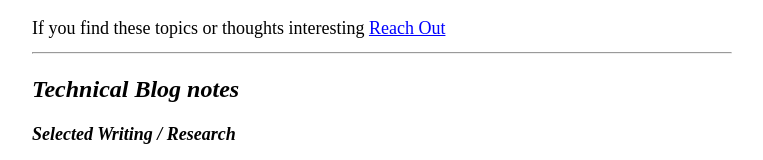
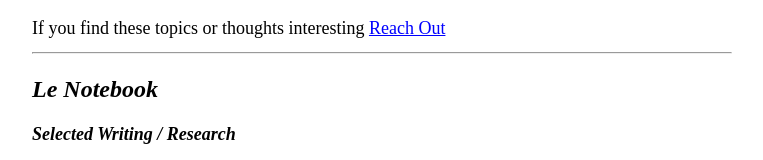
Before and after one commit to paiv1991/paiv1991.github.io, a plain HTML site: page index.html in a window 1280 px wide. Shown: the part 284-444 px from the top of the page, without its empty margins (258-1021 px from the left). Drawn offline with Linux system fonts and the light colour scheme.

Commit message:
Update index.html

```diff
--- a/index.html
+++ b/index.html
@@ -49,7 +49,7 @@
     <hr>
 
     <div id = "bio">
-        <h1>Technical Blog notes</h1>
+        <h1>Le Notebook</h1>
         <div id = "writing">
             <h2>Selected Writing / Research</h2>
 
```
